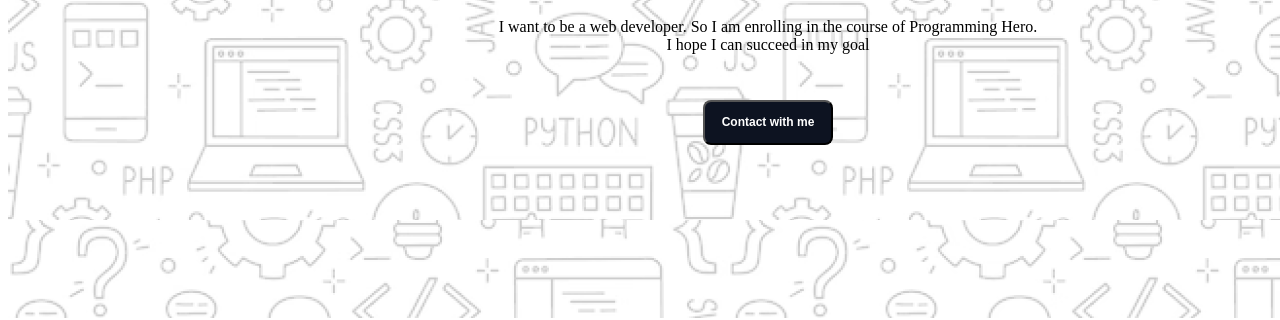
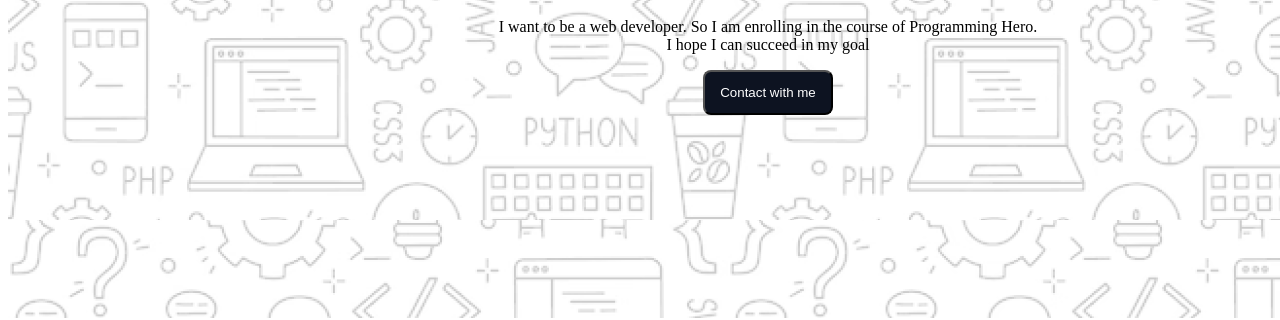
Before and after one commit to armanhosen536/My-Assignment, a plain HTML site: page index.html in a window 1280 px wide. Shown: the part 492-812 px from the top of the page. Drawn offline with Linux system fonts and the light colour scheme; a web font is replaced by a local one.

Commit message:
finish update

```diff
--- a/index.html
+++ b/index.html
@@ -5,6 +5,7 @@
     <meta name="viewport" content="width=device-width, initial-scale=1.0">
     <title>My-First-Assignment</title>
     <link rel="stylesheet" href="style/style.css">
+    <link rel="stylesheet" href="style/style.nav">
 </head>
 <body>
     <header>
@@ -18,15 +19,18 @@
                     <h2>"In the near future, I hope to become a <br> Developer."</h2>
                 </div>
                 <p>I want to be a web developer. So I am enrolling in the course of Programming Hero. <br> I hope I can succeed in my goal</p>
-                <div class="btn">
-                    <button class="btn-contain">Contact with me</button>
+
+               <div class="btn">
+                <button class="btm-contain">Contact with me</button>
+               </div>
+
                 </div>
              </div>
            </section>
            <!-- end my first section-->
     </header>
     <main>
-       start my first section in second page
+       <!-- start my first section in second page -->
          <section class="main-contain">
         <div class="second-page">
             <div class="main-section">
@@ -141,10 +145,14 @@
           <div class="last-section">
             <h1 class="support">I need Support</h1>
             <p class="last-paragraph">I need support for learn and practice programming language</p>
+
               <div class="submit-btn">
                 <button class="Submit">Submit</button>
               </div>
+
           </div>
+
+
          <nav>
             <h3 class="Arman">Md Arman Hosen</h3>
             <ul class="link">
--- a/style/style.css
+++ b/style/style.css
@@ -36,18 +36,19 @@
     letter-spacing: 0%;
     text-align: center;
 }
-.btn-contain{
+.btn{
+
+    /* background: rgb(13, 19, 33); */
+
+
+
+}
+.btm-contain{
     width: 130px;
     height: 45px;
     border-radius: 8px;
     background: rgb(13, 19, 33);
     color: rgb(255, 255, 255);
-    font-size: 12px;
-    font-weight: 600;
-    line-height: 23px;
-    letter-spacing: 0%;
-    text-align: center;
-    margin-top: 30px;
 }
 
 /* end first section */
@@ -121,6 +122,7 @@
     width: 100px;
     height: 30px;
     margin-top:15px;
+
 }
 .first-image{
     width: 50%;
@@ -475,6 +477,7 @@
    border-left: 1000px;
 }
 .submit-btn{
-    margin-top: 20px;
-   margin-left: 600px;
+    margin-top: 50px;
+   margin-left: 550px;
+
 }
```
